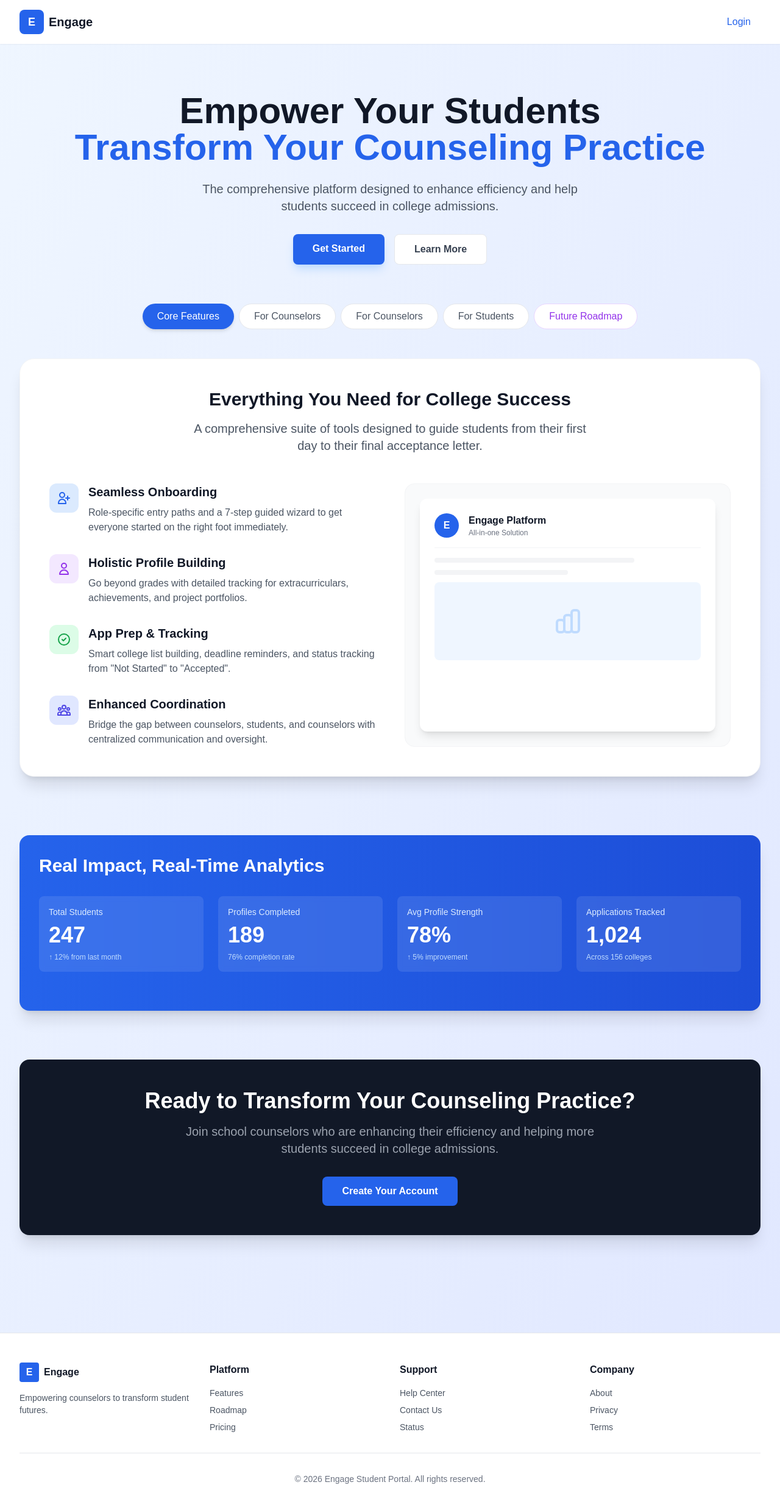
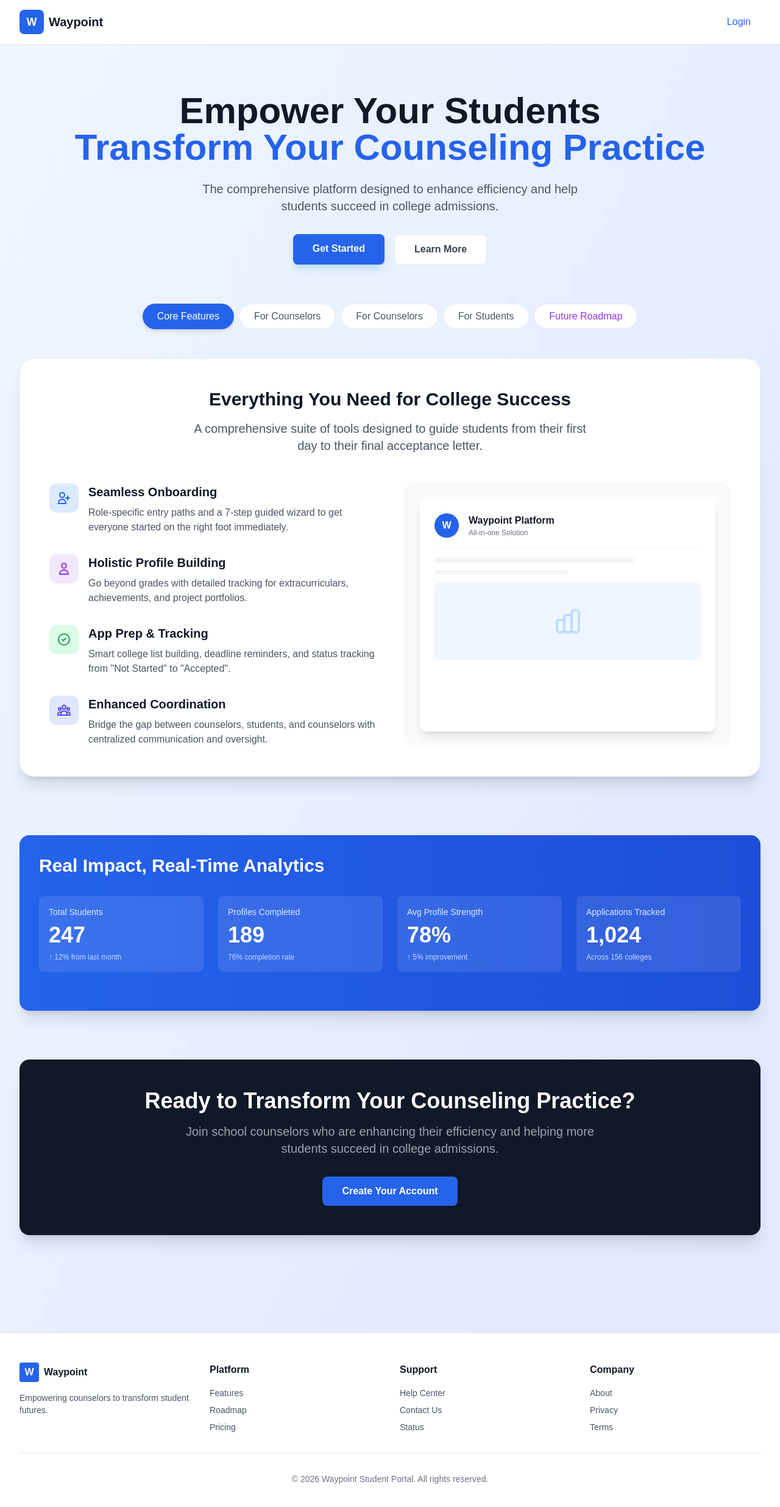
Before and after one commit to RusticGrey/waypoint, a Next.js app: page / in a window 1280 px wide. Shown: the top 2472 px of the page at 61% size. Built offline with nearby package versions, Linux system fonts and the light colour scheme; no server answers.

Commit message:
brand name changes2

```diff
--- a/app/page.tsx
+++ b/app/page.tsx
@@ -4,7 +4,6 @@ import { useSession } from 'next-auth/react';
 import { useRouter } from 'next/navigation';
 import Link from 'next/link';
 import { useEffect, useState } from 'react';
-import { BRAND_NAME, FULL_BRAND_NAME, COPYRIGHT_HOLDER } from '@/lib/branding';
 
 export default function Home() {
   const { data: session, status } = useSession();
@@ -55,9 +54,9 @@ export default function Home() {
         <div className="max-w-7xl mx-auto px-4 sm:px-6 lg:px-8 py-4 flex justify-between items-center">
           <div className="flex items-center space-x-2">
             <div className="w-10 h-10 bg-blue-600 rounded-lg flex items-center justify-center">
-              <span className="text-white font-bold text-lg">{BRAND_NAME[0]}</span>
+              <span className="text-white font-bold text-lg">W</span>
             </div>
-            <span className="text-xl font-bold text-gray-900">{BRAND_NAME}</span>
+            <span className="text-xl font-bold text-gray-900">Waypoint</span>
           </div>
           <Link
             href="/login"
@@ -147,9 +146,9 @@ export default function Home() {
             <div>
               <div className="flex items-center space-x-2 mb-4">
                 <div className="w-8 h-8 bg-blue-600 rounded flex items-center justify-center">
-                  <span className="text-white font-bold">{BRAND_NAME[0]}</span>
+                  <span className="text-white font-bold">W</span>
                 </div>
-                <span className="font-bold text-gray-900">{BRAND_NAME}</span>
+                <span className="font-bold text-gray-900">Waypoint</span>
               </div>
               <p className="text-sm text-gray-600">Empowering counselors to transform student futures.</p>
             </div>
@@ -179,7 +178,7 @@ export default function Home() {
             </div>
           </div>
           <div className="border-t border-gray-200 pt-8 text-center text-sm text-gray-500">
-            <p>&copy; 2026 {COPYRIGHT_HOLDER}. All rights reserved.</p>
+            <p>&copy; 2026 Waypoint Student Portal. All rights reserved.</p>
           </div>
         </div>
       </footer>
@@ -300,9 +299,9 @@ function FeatureTabs() {
               <div className="bg-gray-50 rounded-2xl p-6 border border-gray-100 flex items-center justify-center">
                  <div className="w-full h-full bg-white rounded-xl shadow-lg p-6">
                     <div className="flex items-center space-x-4 border-b border-gray-100 pb-4 mb-4">
-                        <div className="w-10 h-10 rounded-full bg-blue-600 flex items-center justify-center text-white font-bold">{BRAND_NAME[0]}</div>
+                        <div className="w-10 h-10 rounded-full bg-blue-600 flex items-center justify-center text-white font-bold">W</div>
                         <div>
-                            <div className="font-bold text-gray-900">{BRAND_NAME} Platform</div>
+                            <div className="font-bold text-gray-900">Waypoint Platform</div>
                             <div className="text-xs text-gray-500">All-in-one Solution</div>
                         </div>
                     </div>
@@ -480,7 +479,7 @@ function FeatureTabs() {
         {activeTab === 'roadmap' && (
           <div className="animate-in fade-in slide-in-from-bottom-4 duration-500">
             <div className="text-center mb-12">
-              <h2 className="text-3xl font-bold text-gray-900 mb-4">The Future of {BRAND_NAME}</h2>
+              <h2 className="text-3xl font-bold text-gray-900 mb-4">The Future of Waypoint</h2>
               <p className="text-xl text-gray-600 max-w-2xl mx-auto">
                 We're continuously building new features to make college counseling even more efficient and effective.
               </p>
--- a/prisma/seed.ts
+++ b/prisma/seed.ts
@@ -12,7 +12,7 @@ async function main() {
 
   // 1. Seed Organization
   const org = await prisma.organization.upsert({
-    where: { id: "waypoint" },
+    where: { id: "engage" },
     update: {
       name: "Engage Counseling Organization",
       primaryColor: "#3B82F6",
```
